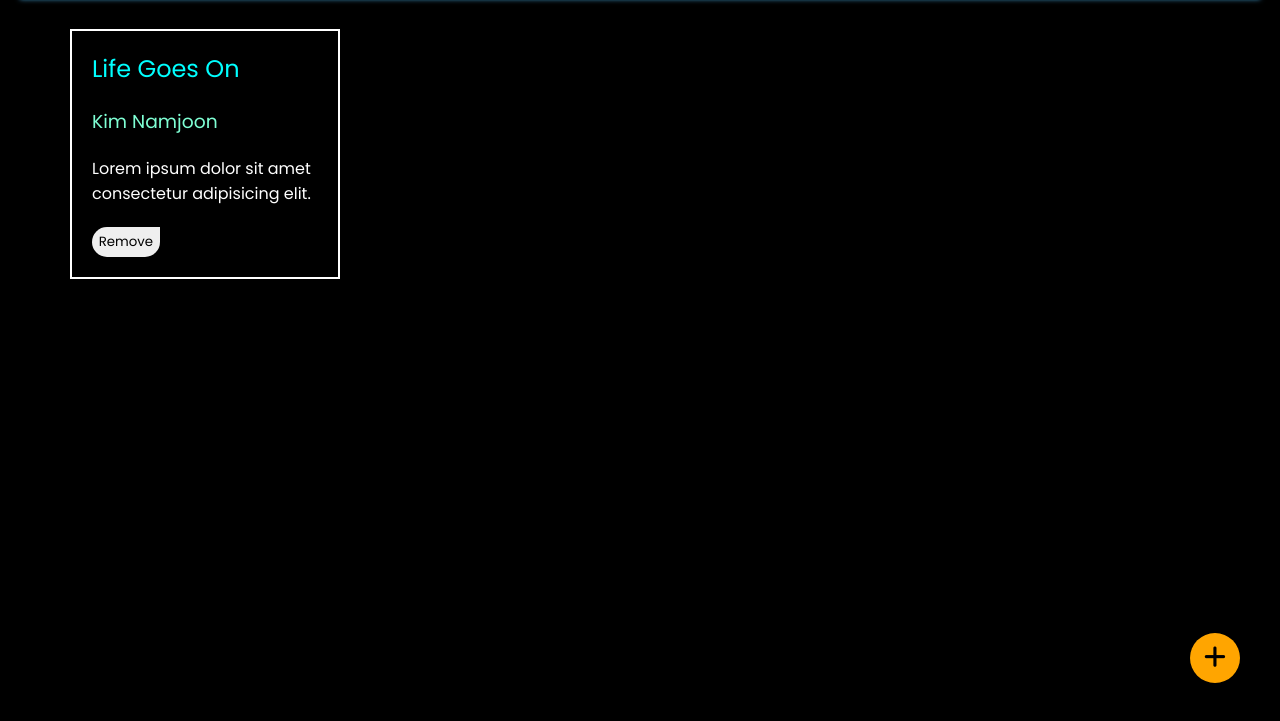
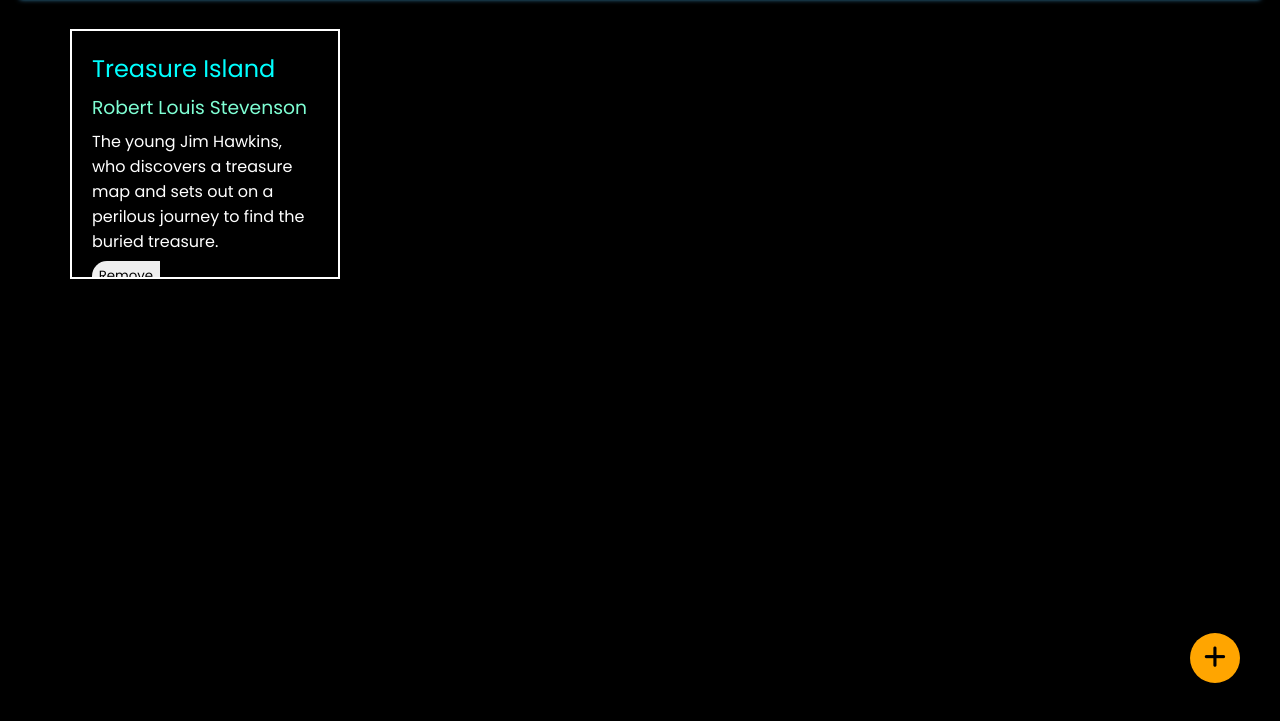
Before and after one commit to Sherin-Jebamalar-M/Bookshelf-Using-JS, a plain HTML site: page index.html in a window 1280 px wide. Shown: the part 77-798 px from the top of the page. Drawn offline with Linux system fonts and the light colour scheme.

Commit message:
Book changed

```diff
--- a/index.html
+++ b/index.html
@@ -22,9 +22,9 @@
         </div>
         <div class="container">
             <div class="book-container">
-                <h2 class="one two">Life Goes On</h2>
-                <h3 class="one three">Kim Namjoon</h3>
-                <h4 class="one four" >Lorem ipsum dolor sit amet consectetur adipisicing elit. </h4>
+                <h2 class="one two">Treasure Island</h2>
+                <h3 class="one three">Robert Louis Stevenson</h3>
+                <h4 class="one four" >The young Jim Hawkins, who discovers a treasure map and sets out on a perilous journey to find the buried treasure. </h4>
                 <button onclick="dele(event)" class="one five" id="delete">Remove</button>
             </div>
         </div>
```
